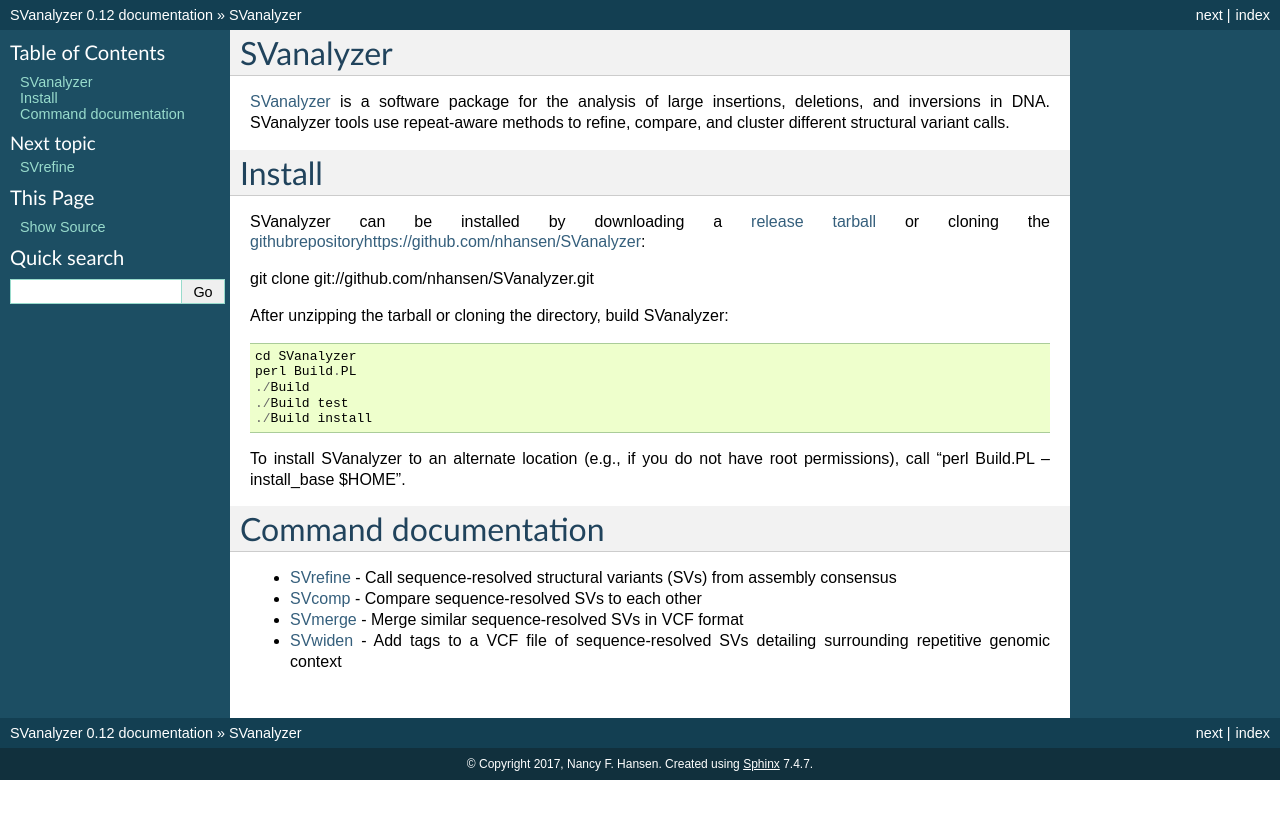
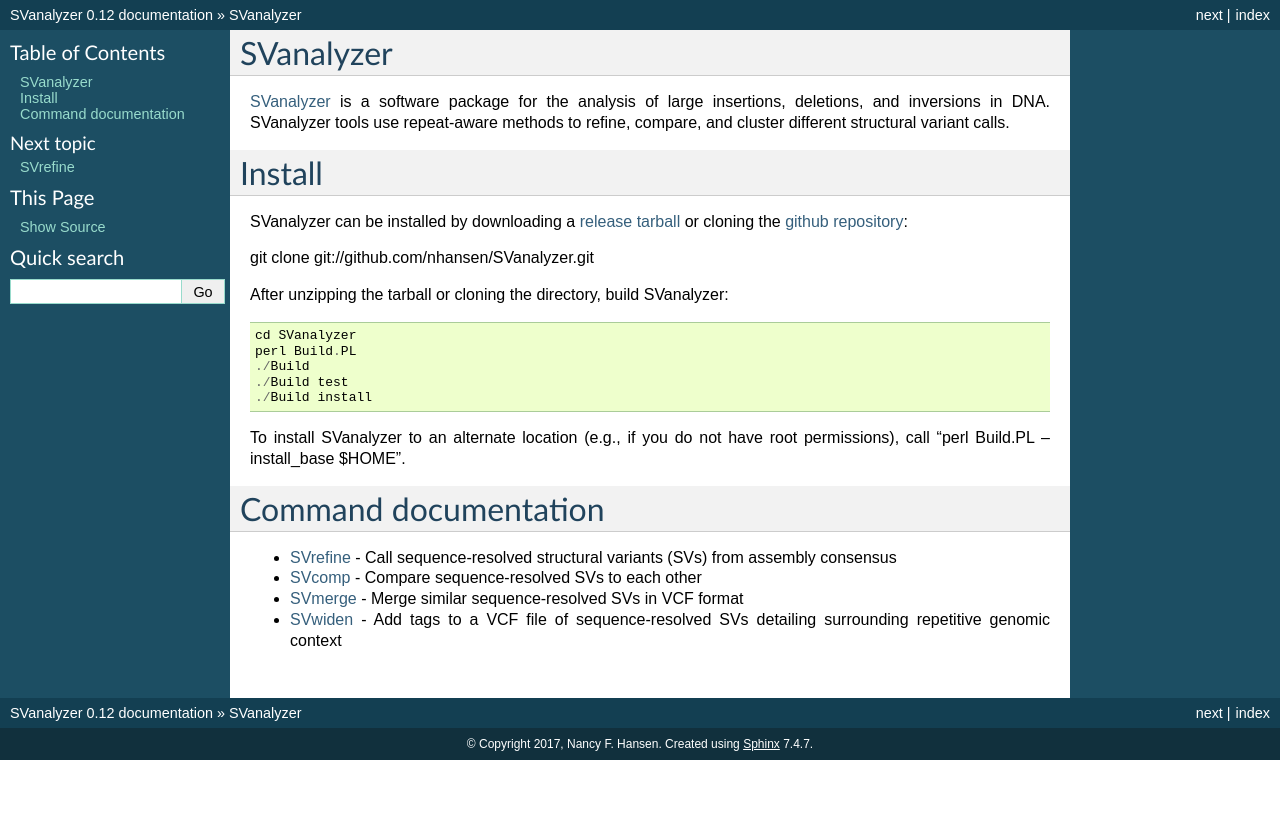
Before and after one commit to nhansen/SVanalyzer, a Sphinx documentation site: the page built from docs/index.rst, in a window 1280 px wide. Shown: the top 819 px of the page. Built offline with Sphinx 7.4.7, drawn with Linux system fonts in a browser that asks for light colours.

Commit message:
Broken markup for link

```diff
--- a/docs/index.rst
+++ b/docs/index.rst
@@ -24,7 +24,7 @@
 ========
 
 SVanalyzer can be installed by downloading a `release tarball <https://github.com/nhansen/SVanalyzer/releases>`_
-or cloning the `<github repository https://github.com/nhansen/SVanalyzer>`_::
+or cloning the `github repository <https://github.com/nhansen/SVanalyzer>`_::
 
 git clone git://github.com/nhansen/SVanalyzer.git
 
```
